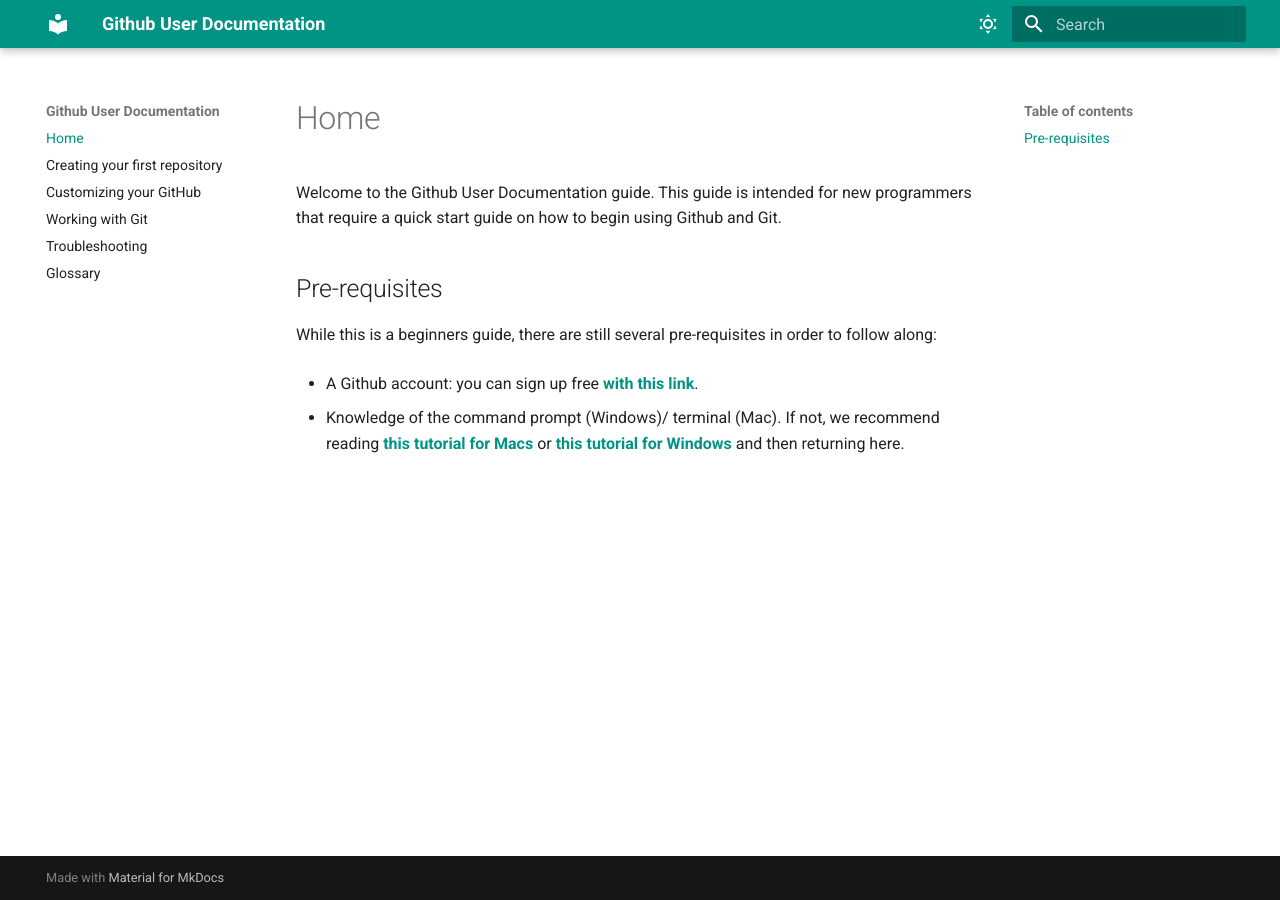
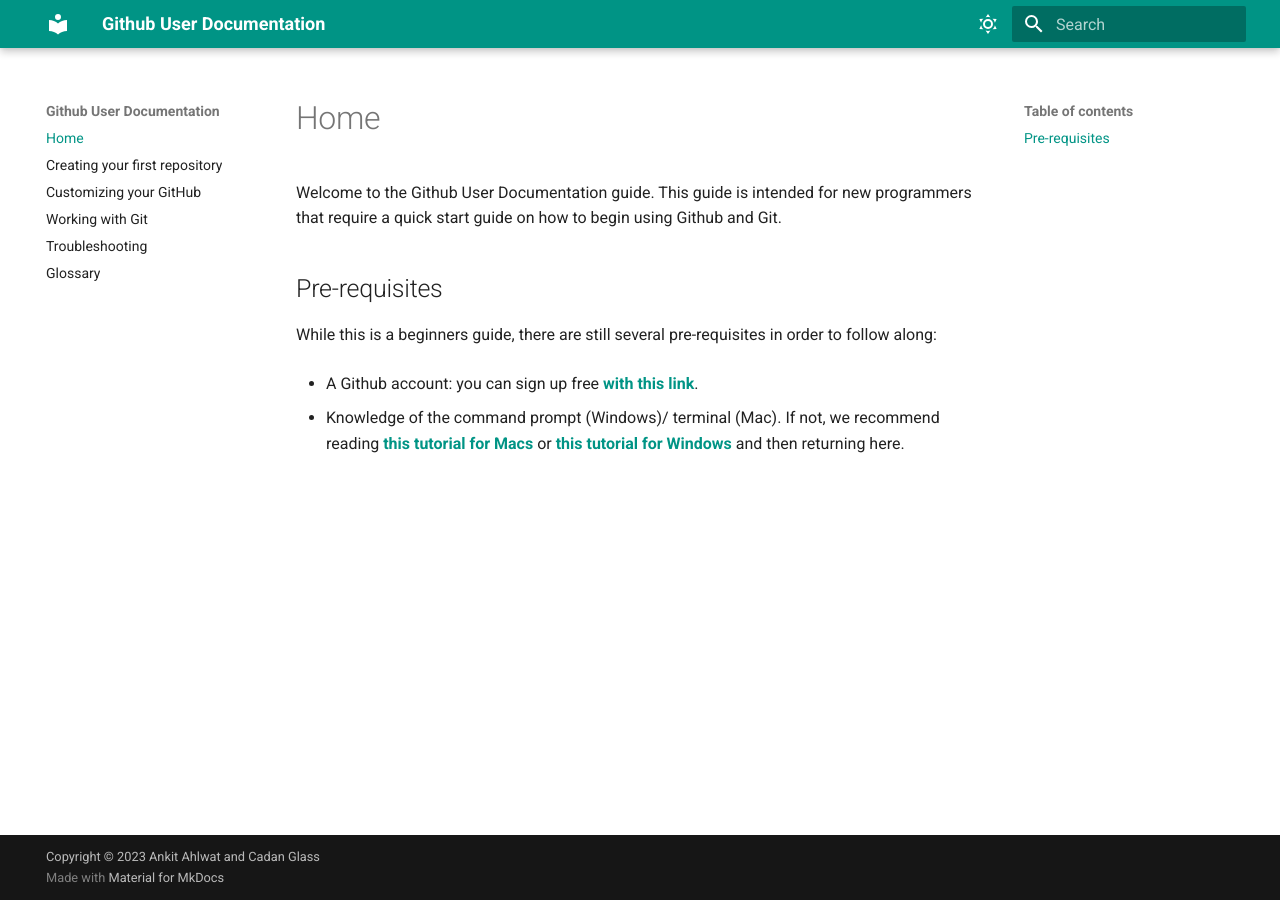
Before and after one commit to AnkitAhlwat/GitHub-User-Documentation, an MkDocs documentation site: the page built from docs/index.md, in a window 1280 px wide. Built offline with MkDocs 1.6.1 and Material for MkDocs 9.7.7, drawn with Linux system fonts in a browser that asks for light colours.

Commit message:
Add footer

```diff
--- a/mkdocs.yml
+++ b/mkdocs.yml
@@ -8,6 +8,7 @@
     - 'Troubleshooting': 'troubleshooting.md'
     - 'Glossary' : 'glossary.md'
 
+copyright: Copyright &copy; 2023 Ankit Ahlwat and Cadan Glass
 
 theme:
   name: material
```
